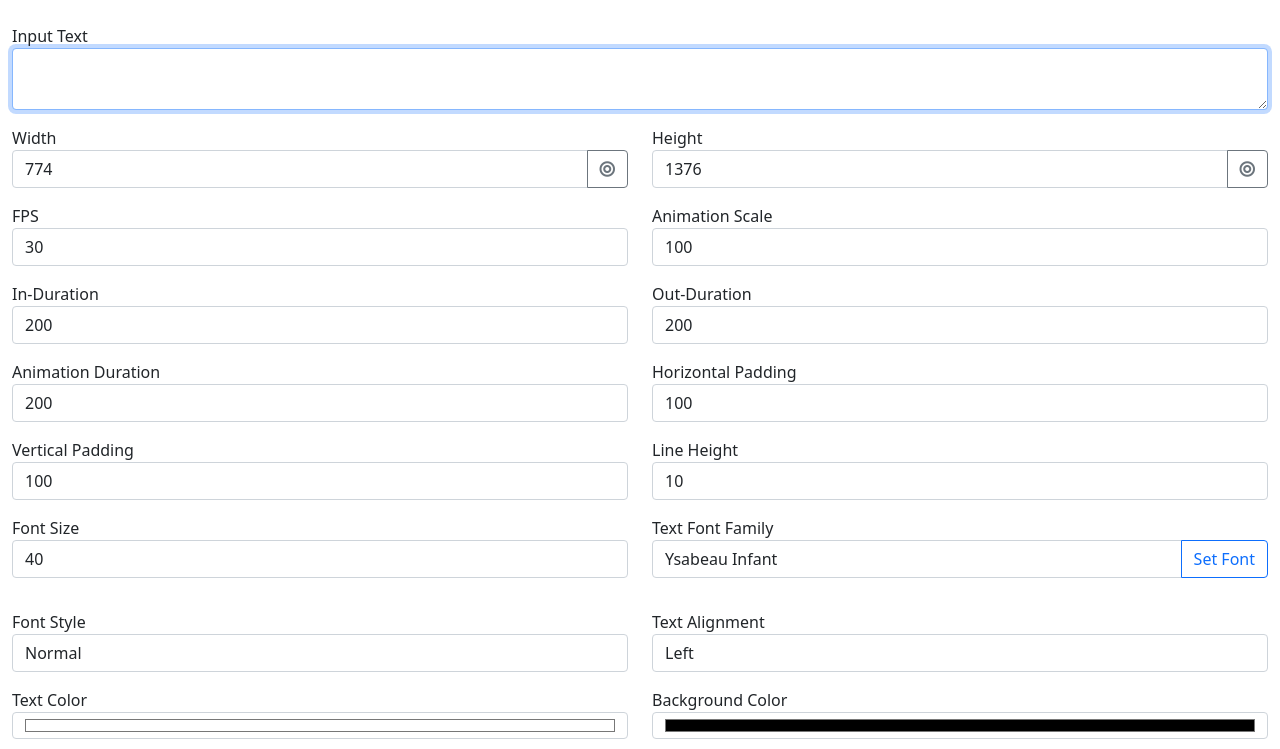
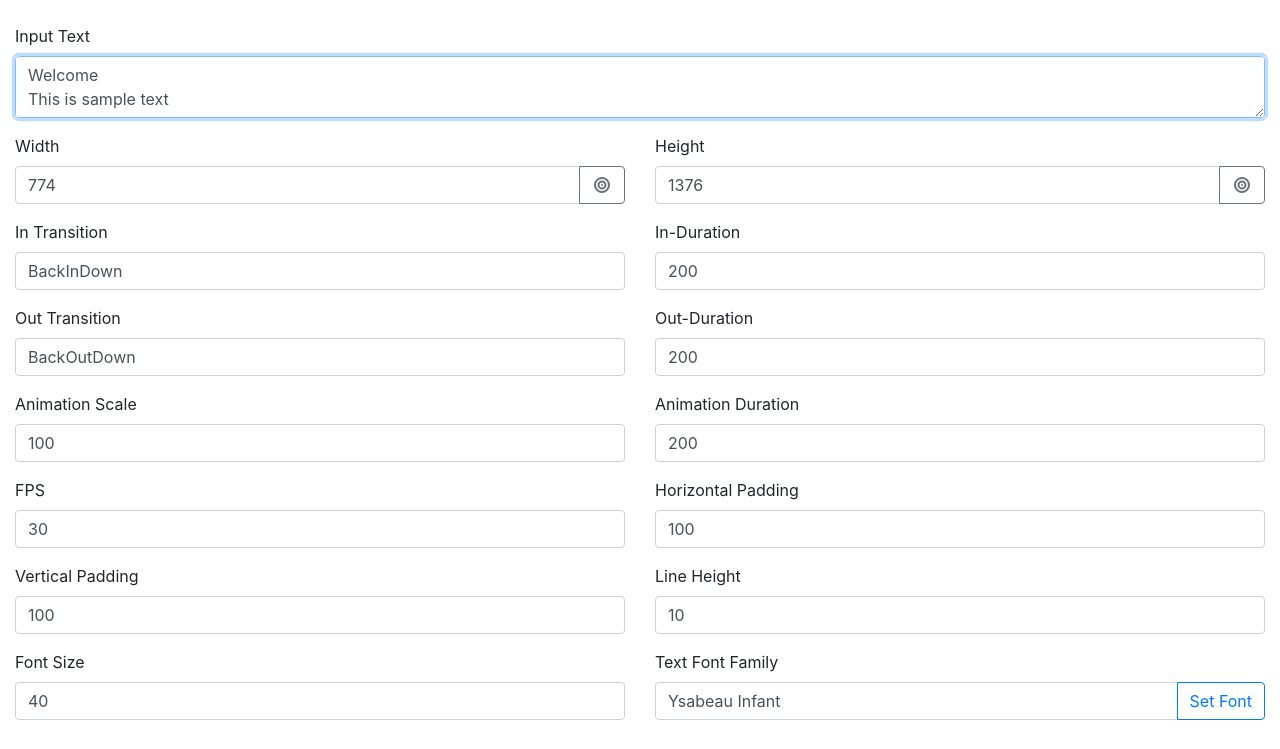
Before and after one commit to ag-sanjjeev/canvas-text-animation, a plain HTML site: page index.html in a window 1280 px wide. Shown: the top 749 px of the page. Drawn offline with nearby package versions, Linux system fonts and the light colour scheme; a script that the page names is missing.

Commit message:
Added animation options

```diff
--- a/index.html
+++ b/index.html
@@ -21,8 +21,8 @@
 
 	<link rel="stylesheet" href="https://cdnjs.cloudflare.com/ajax/libs/font-awesome/5.15.3/css/all.min.css" integrity="sha512-iBBXm8fW90+nuLcSKlbmrPcLa0OT92xO1BIsZ+ywDWZCvqsWgccV3gFoRBv0z+8dLJgyAHIhR35VZc2oM/gI1w==" crossorigin="anonymous" referrerpolicy="no-referrer" media="all" />
 
-	<!-- <link rel="stylesheet" type="text/css" href="../bootstrap/bootstrap.css" media="all" /> -->
-	<!-- <link rel="stylesheet" type="text/css" href="../icons/fontawesome/css/all.css" media="all" /> -->
+	<link rel="stylesheet" type="text/css" href="../bootstrap/bootstrap.css" media="all" />
+	<link rel="stylesheet" type="text/css" href="../icons/fontawesome/css/all.css" media="all" />
 
 	<title>Text Animation</title>
 </head>
@@ -37,7 +37,13 @@
 			<!-- Input Textarea Field -->
 			<div class="col-12 mb-3">
 				<label for="inputText">Input Text</label>
-				<textarea name="inputText" id="inputText" class="form-control" autofocus></textarea>
+				<textarea name="inputText" id="inputText" class="form-control" autofocus>Welcome
+This is sample text
+அறத்திணை
+வலைதளத்திற்கு வருக
+அடடே! தேடி வந்த பக்கம் காணவில்லை. ஒருவேளை, நீக்கப்பட்டிருக்கலாம் அல்லது தவறுதலாக இங்கே வந்திருக்கலாம்.
+கவலைப்படாதீர்!
+முகப்பு பக்கத்தில் சென்று பார்வையிடவும்...</textarea>
 			</div>
 			<!-- ./ Input Textarea Field -->
 
@@ -65,12 +71,137 @@
 			</div>
 			<!-- ./ Canvas Height Input Field -->
 
-			<!-- FPS Input Field -->
+			<!-- In Transition Select Field -->
 			<div class="col-md-6 mb-3">
-				<label for="fps">FPS</label>
-				<input type="number" name="fps" id="fps" class="form-control" min="10" value="30" />
+				<label for="inTransition">In Transition</label>
+				<select name="inTransition" id="inTransition" class="form-control">
+					<optgroup label="Back In">
+						<option value="BackInDown">BackInDown</option>
+						<option value="BackInLeft">BackInLeft</option>
+						<option value="BackInRight">BackInRight</option>
+						<option value="BackInUp">BackInUp</option>
+					</optgroup>
+					<optgroup label="Bounce In">
+						<option value="BounceIn">BounceIn</option>
+						<option value="BounceInDown">BounceInDown</option>
+						<option value="BounceInLeft">BounceInLeft</option>
+						<option value="BounceInRight">BounceInRight</option>
+						<option value="BounceInUp">BounceInUp</option>
+					</optgroup>
+					<optgroup label="Fade In">
+						<option value="FadeIn">FadeIn</option>
+						<option value="FadeInDown">FadeInDown</option>
+						<option value="FadeInLeft">FadeInLeft</option>
+						<option value="FadeInRight">FadeInRight</option>
+						<option value="FadeInUp">FadeInUp</option>
+						<option value="FadeInTopLeft">FadeInTopLeft</option>
+						<option value="FadeInTopRight">FadeInTopRight</option>
+						<option value="FadeInBottomLeft">FadeInBottomLeft</option>
+						<option value="FadeInBottomRight">FadeInBottomRight</option>
+					</optgroup>
+					<optgroup label="Flip In">
+						<option value="FlipInX">FlipInX</option>
+						<option value="FlipInY">FlipInY</option>
+					</optgroup>
+					<optgroup label="Rotate In">
+						<option value="RotateIn">RotateIn</option>
+						<option value="RotateInDownLeft">RotateInDownLeft</option>
+						<option value="RotateInDownRight">RotateInDownRight</option>
+						<option value="RotateInUpLeft">RotateInUpLeft</option>
+						<option value="RotateInUpRight">RotateInUpRight</option>
+					</optgroup>
+					<optgroup label="Roll In">
+						<option value="RollIn">RollIn</option>
+					</optgroup>
+					<optgroup label="Zoom In">
+						<option value="ZoomIn">ZoomIn</option>
+						<option value="ZoomInDown">ZoomInDown</option>
+						<option value="ZoomInLeft">ZoomInLeft</option>
+						<option value="ZoomInRight">ZoomInRight</option>
+						<option value="ZoomInUp">ZoomInUp</option>
+					</optgroup>
+					<optgroup label="Slide In">
+						<option value="SlideInDown">SlideInDown</option>
+						<option value="SlideInLeft">SlideInLeft</option>
+						<option value="SlideInRight">SlideInRight</option>
+						<option value="SlideInUp">SlideInUp</option>
+					</optgroup>
+				</select>
 			</div>
-			<!-- ./ FPS Input Field -->
+			<!-- ./ In Transition Select Field -->
+
+			<!-- In Duration Input Field -->
+			<div class="col-md-6 mb-3">
+				<label for="inDuration">In-Duration</label>
+				<input type="number" name="inDuration" id="inDuration" class="form-control" min="0" value="200" />
+			</div>
+			<!-- ./ In Duration Input Field -->
+
+			<!-- Out Transition Select Field -->
+			<div class="col-md-6 mb-3">
+				<label for="outTransition">Out Transition</label>
+				<select name="outTransition" id="outTransition" class="form-control">
+					<optgroup label="Back Out">
+						<option value="BackOutDown">BackOutDown</option>
+						<option value="BackOutLeft">BackOutLeft</option>
+						<option value="BackOutRight">BackOutRight</option>
+						<option value="BackOutUp">BackOutUp</option>
+					</optgroup>
+					<optgroup label="Bounce Out">
+						<option value="BounceOut">BounceOut</option>
+						<option value="BounceOutDown">BounceOutDown</option>
+						<option value="BounceOutLeft">BounceOutLeft</option>
+						<option value="BounceOutRight">BounceOutRight</option>
+						<option value="BounceOutUp">BounceOutUp</option>
+					</optgroup>
+					<optgroup label="Fade Out">
+						<option value="FadeOut">FadeOut</option>
+						<option value="FadeOutDown">FadeOutDown</option>
+						<option value="FadeOutLeft">FadeOutLeft</option>
+						<option value="FadeOutRight">FadeOutRight</option>
+						<option value="FadeOutUp">FadeOutUp</option>
+						<option value="FadeOutTopLeft">FadeOutTopLeft</option>
+						<option value="FadeOutTopRight">FadeOutTopRight</option>
+						<option value="FadeOutBottomLeft">FadeOutBottomLeft</option>
+						<option value="FadeOutBottomRight">FadeOutBottomRight</option>
+					</optgroup>
+					<optgroup label="Flip Out">
+						<option value="FlipOutX">FlipOutX</option>
+						<option value="FlipOutY">FlipOutY</option>
+					</optgroup>
+					<optgroup label="Rotate Out">
+						<option value="RotateOut">RotateOut</option>
+						<option value="RotateOutDownLeft">RotateOutDownLeft</option>
+						<option value="RotateOutDownRight">RotateOutDownRight</option>
+						<option value="RotateOutUpLeft">RotateOutUpLeft</option>
+						<option value="RotateOutUpRight">RotateOutUpRight</option>
+					</optgroup>
+					<optgroup label="Roll Out">
+						<option value="RollOut">RollOut</option>
+					</optgroup>
+					<optgroup label="Zoom Out">
+						<option value="ZoomOut">ZoomOut</option>
+						<option value="ZoomOutDown">ZoomOutDown</option>
+						<option value="ZoomOutLeft">ZoomOutLeft</option>
+						<option value="ZoomOutRight">ZoomOutRight</option>
+						<option value="ZoomOutUp">ZoomOutUp</option>
+					</optgroup>
+					<optgroup label="Slide Out">
+						<option value="SlideOutDown">SlideOutDown</option>
+						<option value="SlideOutLeft">SlideOutLeft</option>
+						<option value="SlideOutRight">SlideOutRight</option>
+						<option value="SlideOutUp">SlideOutUp</option>
+					</optgroup>
+				</select>
+			</div>
+			<!-- ./ Out Transition Select Field -->
+
+			<!-- Out Duration Input Field -->
+			<div class="col-md-6 mb-3">
+				<label for="outDuration">Out-Duration</label>
+				<input type="number" name="outDuration" id="outDuration" class="form-control" min="0" value="200" />
+			</div>
+			<!-- ./ Out Duration Input Field -->
 
 			<!-- Animation Scale Input Field -->
 			<div class="col-md-6 mb-3">
@@ -79,26 +210,19 @@
 			</div>
 			<!-- ./ Animation Scale Input Field -->
 
-			<!-- In Duration Input Field -->
-			<div class="col-md-6 mb-3">
-				<label for="animationInDuration">In-Duration</label>
-				<input type="number" name="inDuration" id="inDuration" class="form-control" min="0" value="200" />
-			</div>
-			<!-- ./ In Duration Input Field -->
-
-			<!-- Out Duration Input Field -->
-			<div class="col-md-6 mb-3">
-				<label for="animationOutDuration">Out-Duration</label>
-				<input type="number" name="outDuration" id="outDuration" class="form-control" min="0" value="200" />
-			</div>
-			<!-- ./ Out Duration Input Field -->
-
 			<!-- Animation Duration Input Field -->
 			<div class="col-md-6 mb-3">
 				<label for="animationDuration">Animation Duration</label>
 				<input type="number" name="animationDuration" id="animationDuration" class="form-control" min="0" value="200" />
 			</div>
 			<!-- ./ Animation Duration Input Field -->
+
+			<!-- FPS Input Field -->
+			<div class="col-md-6 mb-3">
+				<label for="fps">FPS</label>
+				<input type="number" name="fps" id="fps" class="form-control" min="10" value="30" />
+			</div>
+			<!-- ./ FPS Input Field -->
 
 			<!-- Horizontal Padding Input Field -->
 			<div class="col-md-6 form-group mb-3">
@@ -142,7 +266,7 @@
 			<div class="col-md-6 form-group mb-3">
 				<label for="fontStyle">Font Style</label>
 				<select name="fontStyle" id="fontStyle" class="form-control">
-					<option value="" selected>Normal</option>
+					<option value="">Normal</option>
 					<option value="bold">Bold</option>
 					<option value="italic">Italic</option>
 					<option value="underline">Underline</option>
@@ -158,7 +282,7 @@
 			<div class="col-md-6 form-group mb-3">
 				<label for="textAlignment">Text Alignment</label>
 				<select name="textAlignment" id="textAlignment" class="form-control">
-					<option value="left" selected>Left</option>
+					<option value="left">Left</option>
 					<option value="center">Center</option>
 					<option value="right">Right</option>
 					<option value="justified">Justified</option>
@@ -213,7 +337,7 @@
 	<!-- Scripts -->
 	<script src="https://cdnjs.cloudflare.com/ajax/libs/bootstrap/5.0.2/js/bootstrap.bundle.min.js" integrity="sha512-72WD92hLs7T5FAXn3vkNZflWG6pglUDDpm87TeQmfSg8KnrymL2G30R7as4FmTwhgu9H7eSzDCX3mjitSecKnw==" crossorigin="anonymous" referrerpolicy="no-referrer"></script>
 
-	<!-- <script type="text/javascript" src="../bootstrap/bootstrap.bundle.js"></script> -->
+	<script type="text/javascript" src="../bootstrap/bootstrap.bundle.js"></script>
 
 	<!-- Main Script -->
 	<script type="text/javascript" src="./main.js"></script>
```
